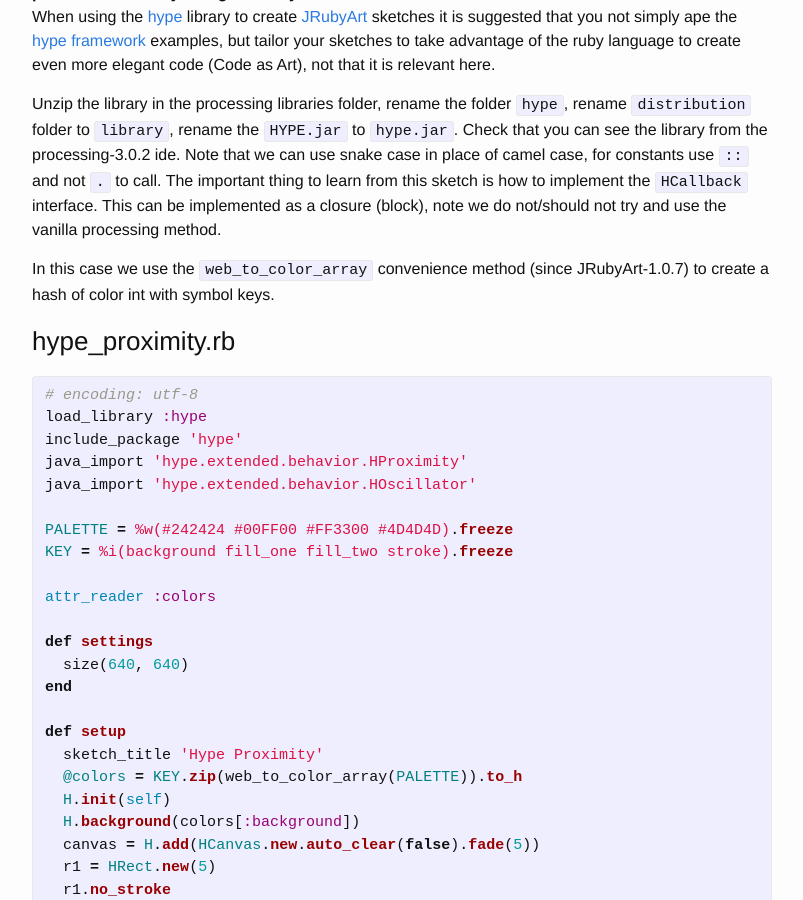
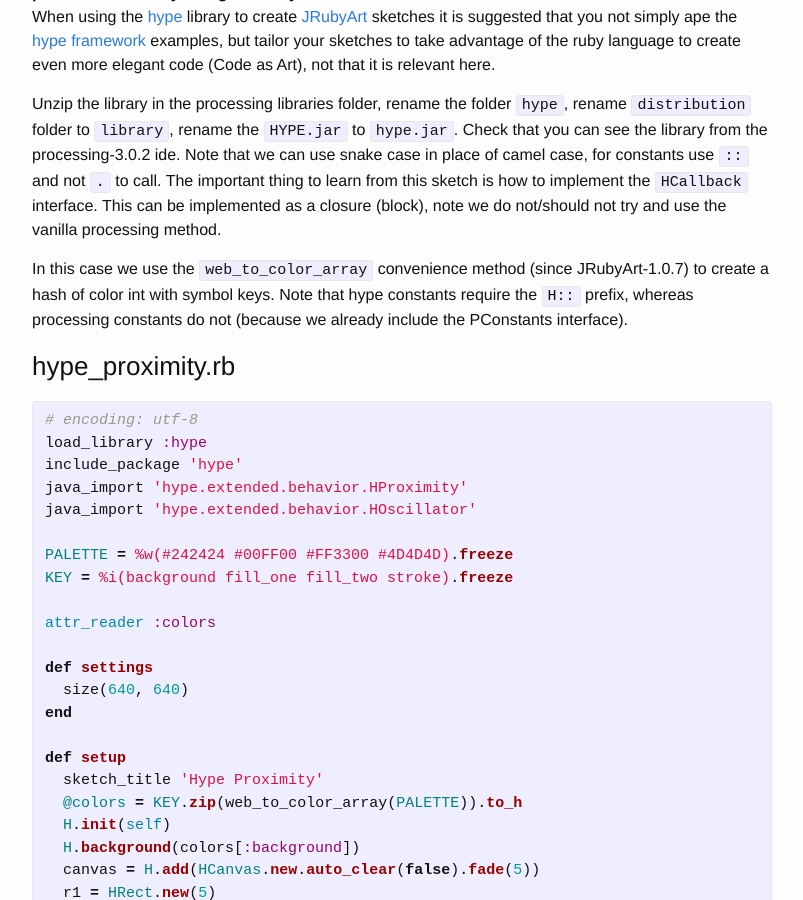
Before and after one commit to monkstone/monkstone.github.com, a Jekyll site: the page built from _posts/2016-05-25-proximity.md, in a window 1280 px wide and 900 px high, scrolled down 309 px. Shown: the whole window, without its empty margins (238-1041 px from the left). Built offline with Jekyll 4.4.1, drawn with Linux system fonts in a browser that asks for light colours.

Commit message:
constants

```diff
--- a/_posts/2016-05-25-proximity.md
+++ b/_posts/2016-05-25-proximity.md
@@ -13,7 +13,7 @@ __A collection of classes that performs the heavy lifting so that you can create
 
 Unzip the library in the processing libraries folder, rename the folder `hype`, rename `distribution` folder to `library`, rename the `HYPE.jar` to `hype.jar`. Check that you can see the library from the processing-3.0.2 ide. Note that we can use snake case in place of camel case, for constants use `::` and not `.` to call. The important thing to learn from this sketch is how to implement the `HCallback` interface. This can be implemented as a closure (block), note we do not/should not try and use the vanilla processing method.
 
-In this case we use the `web_to_color_array` convenience method (since JRubyArt-1.0.7) to create a hash of color int with symbol keys.
+In this case we use the `web_to_color_array` convenience method (since JRubyArt-1.0.7) to create a hash of color int with symbol keys. Note that hype constants require the `H::` prefix, whereas processing constants do not (because we already include the PConstants interface).
 
 ### hype_proximity.rb ###
 
```
